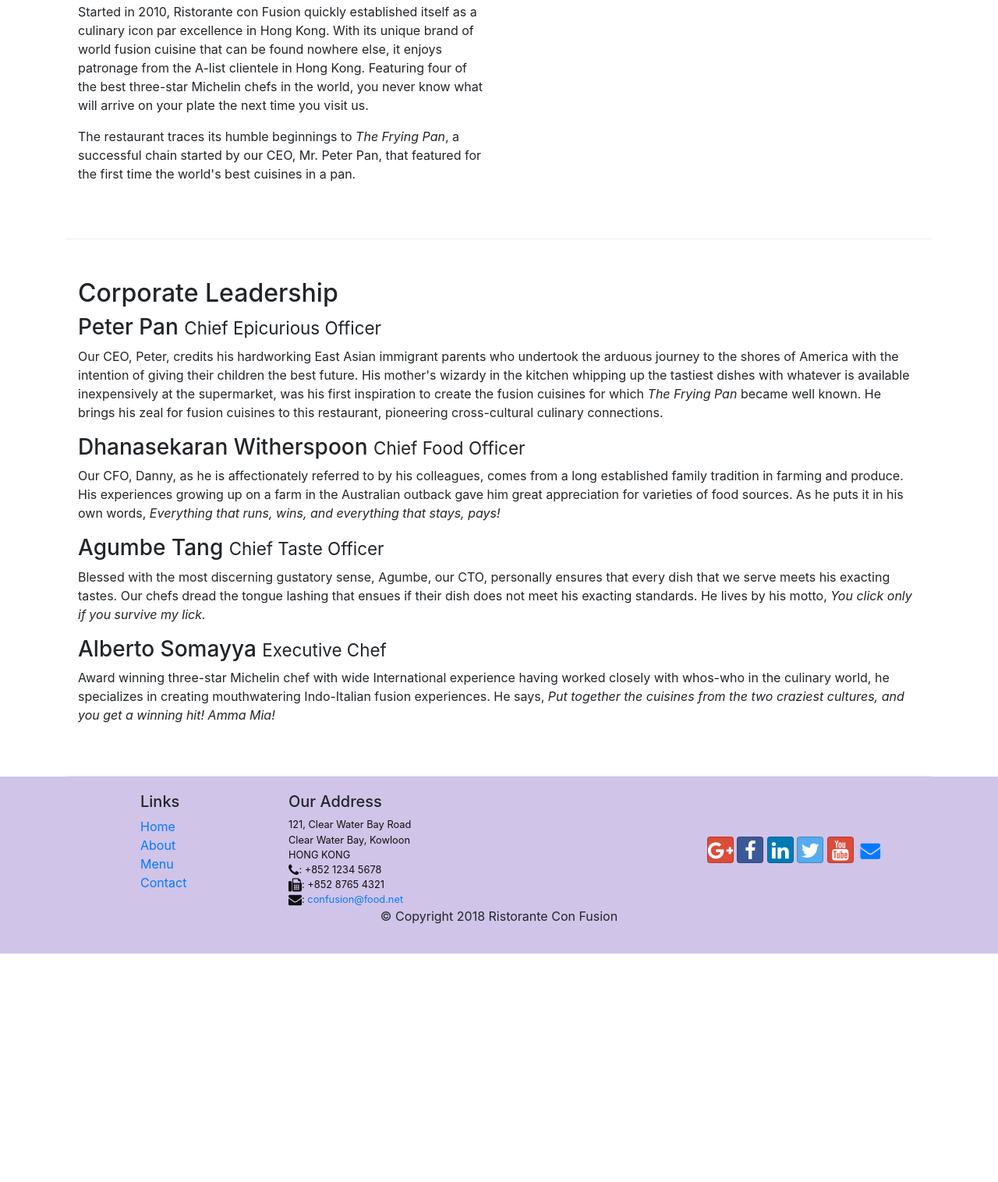
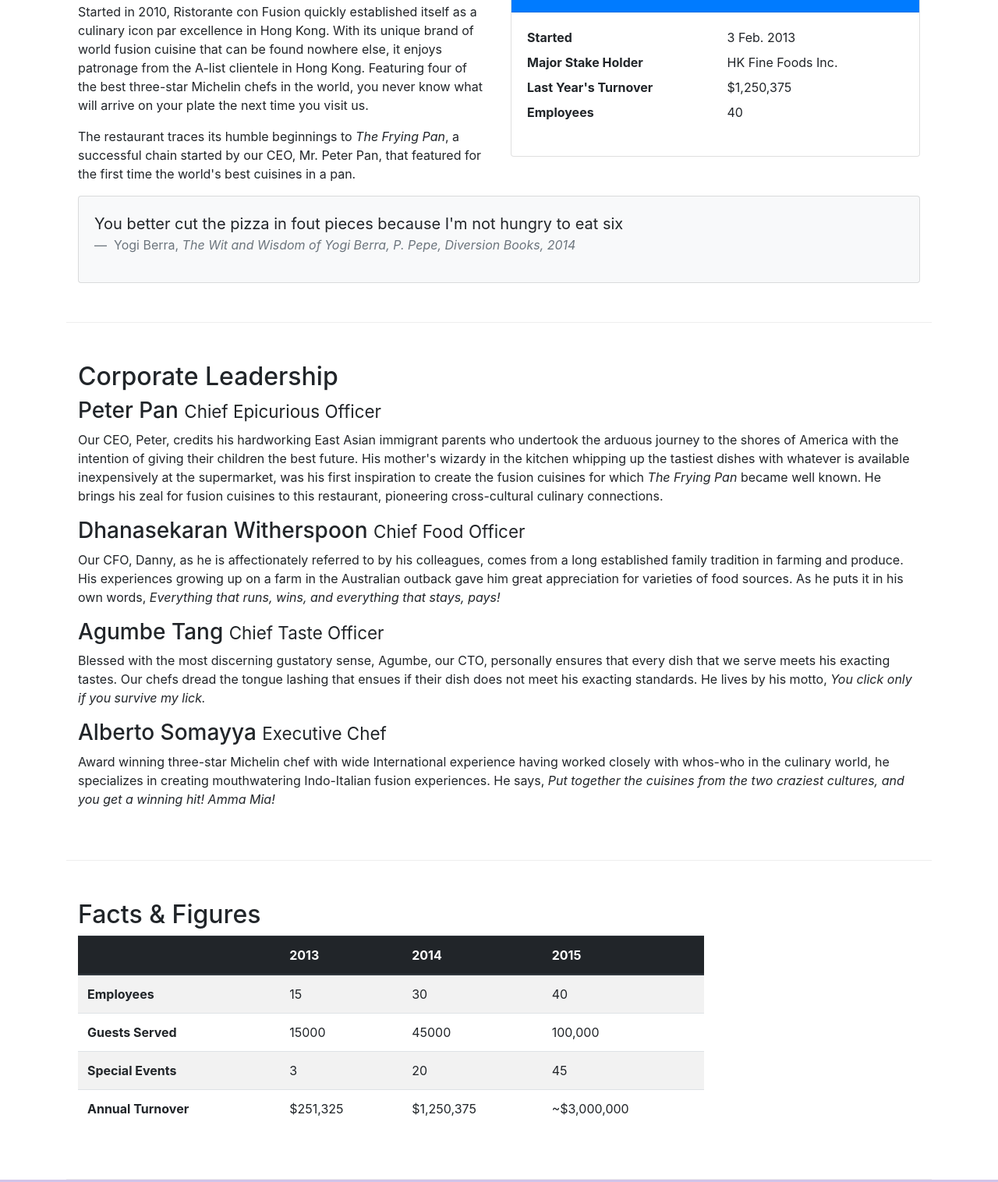
Before and after one commit to simranjeetsingh7998/Confusion, a website: page aboutus.html in a window 1280 px wide. Shown: the part 558-2074 px from the top of the page at 78% size. Before the commit the page ends 1781 px from the top, so only its background shows below. Drawn offline with nearby package versions, Linux system fonts and the light colour scheme.

Commit message:
Tables and Cards

```diff
--- a/aboutus.html
+++ b/aboutus.html
@@ -66,7 +66,37 @@
                 <p>Started in 2010, Ristorante con Fusion quickly established itself as a culinary icon par excellence in Hong Kong. With its unique brand of world fusion cuisine that can be found nowhere else, it enjoys patronage from the A-list clientele in Hong Kong.  Featuring four of the best three-star Michelin chefs in the world, you never know what will arrive on your plate the next time you visit us.</p>
                 <p>The restaurant traces its humble beginnings to <em>The Frying Pan</em>, a successful chain started by our CEO, Mr. Peter Pan, that featured for the first time the world's best cuisines in a pan.</p>
             </div class="col-12 col-sm-6">
-            <div>
+            <div class="col-12 col-sm-6">
+                <div class="card">
+                    <h3 class="card-header bg-primary text-white">Facts At a Glance</h3>
+                    <div class="card-body">
+                        <dl class="row">
+                            <dt class="col-6">Started</dt>
+                            <dd class="col-6">3 Feb. 2013</dd>
+                            <dt class="col-6">Major Stake Holder</dt>
+                            <dd class="col-6">HK Fine Foods Inc.</dd>
+                            <dt class="col-6">Last Year's Turnover</dt>
+                            <dd class="col-6">$1,250,375</dd>
+                            <dt class="col-6">Employees</dt>
+                            <dd class="col-6">40</dd>
+                        </dl>
+                    </div>
+                </div>
+            </div>
+            <div class="col-12">
+                <div class="card card-body bg-light">
+                    <blockquote class="blockquote">
+                        <p class="mb-0">You better cut the pizza in fout pieces
+                            because I'm not hungry to eat six
+                        </p>
+                        <footer class="blockquote-footer">
+                            Yogi Berra,
+                            <cite title="Source Title">
+                                The Wit and Wisdom of Yogi Berra, P. Pepe, Diversion Books, 2014
+                            </cite>
+                        </footer>
+                    </blockquote>
+                </div>
             </div>
         </div>
 
@@ -84,6 +114,49 @@
             </div>
        </div>
 
+        <div class="row row-content">
+            <div class="col-12 col-sm-9">
+                <h2>Facts &amp; Figures</h2>
+                <div class="table-responsive">
+                    <table class="table table-striped">
+                        <thead class="thead-dark">
+                            <tr>
+                                <th>&nbsp;</th>
+                                <th>2013</th>
+                                <th>2014</th>
+                                <th>2015</th>
+                            </tr>
+                        </thead>
+                        <tbody>
+                            <tr>
+                                <th>Employees</th>
+                                <td>15</td>
+                                <td>30</td>
+                                <td>40</td>
+                            </tr>
+                            <tr>
+                                <th>Guests Served</th>
+                                <td>15000</td>
+                                <td>45000</td>
+                                <td>100,000</td>
+                            </tr>
+                            <tr>
+                                <th>Special Events</th>
+                                <td>3</td>
+                                <td>20</td>
+                                <td>45</td>
+                            </tr>
+                            <tr>
+                                <th>Annual Turnover</th>
+                                <td>$251,325</td>
+                                <td>$1,250,375</td>
+                                <td>~$3,000,000</td>
+                            </tr>
+                        </tbody>
+                    </table>
+                </div>
+            </div>
+       </div>
     </div>
 
     <footer class="footer">
```
